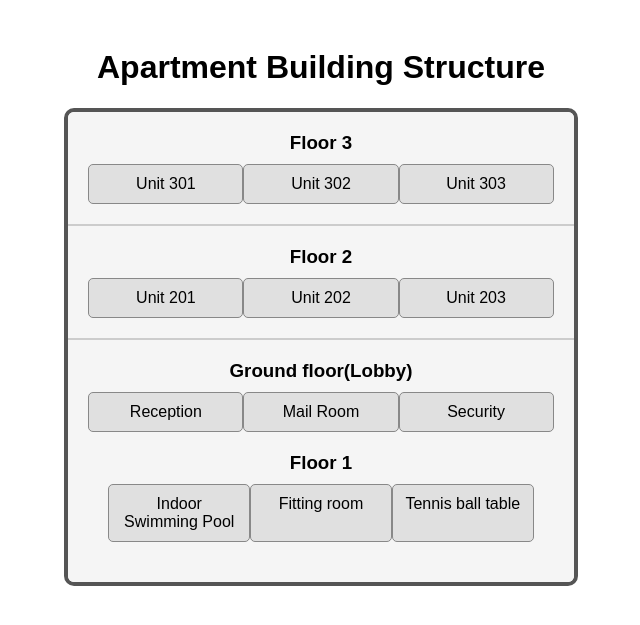
After one commit to wyy-07-git/Selflearning_assignment, a PHP site: page /building.html in a window 1280 px wide. The commit adds this page. Shown: the top 625 px of the page, without its empty margins (319-959 px from the left). Run offline with PHP 8.4, Linux system fonts and the light colour scheme.

Commit message:
finish for strong rating attempt 1

```diff
--- /dev/null
+++ b/public/building.html
@@ -0,0 +1,81 @@
+<!DOCTYPE html>
+<html lang="en">
+  <head>
+    <meta charset="UTF-8" />
+    <meta name="viewport" content="width=device-width, initial-scale=1.0" />
+    <title>Apartment Building Structure</title>
+    <style>
+      body {
+        font-family: Arial, sans-serif;
+        text-align: center;
+        padding: 20px;
+      }
+      .building {
+        display: inline-block;
+        border: 4px solid #555;
+        border-radius: 10px;
+        overflow: hidden;
+      }
+      .floor {
+        border-bottom: 2px solid #ccc;
+        padding: 20px;
+        background-color: #f5f5f5;
+      }
+      .floor:last-child {
+        border-bottom: none;
+      }
+      .floor h3 {
+        margin: 0;
+      }
+      .unit {
+        margin-top: 10px;
+        display: flex;
+        justify-content: space-around;
+      }
+      .room {
+        border: 1px solid #888;
+        padding: 10px;
+        width: 30%;
+        background-color: #e0e0e0;
+        border-radius: 5px;
+      }
+    </style>
+  </head>
+  <body>
+    <h1>Apartment Building Structure</h1>
+    <div class="building">
+      <div class="floor">
+        <h3>Floor 3</h3>
+        <div class="unit">
+          <div class="room">Unit 301</div>
+          <div class="room">Unit 302</div>
+          <div class="room">Unit 303</div>
+        </div>
+      </div>
+      <div class="floor">
+        <h3>Floor 2</h3>
+        <div class="unit">
+          <div class="room">Unit 201</div>
+          <div class="room">Unit 202</div>
+          <div class="room">Unit 203</div>
+        </div>
+      </div>
+      <div class="floor">
+        <h3>Ground floor(Lobby)</h3>
+        <div class="unit">
+          <div class="room">Reception</div>
+          <div class="room">Mail Room</div>
+          <div class="room">Security</div>
+        </div>
+        <div class="floor">
+          <h3>Floor 1</h3>
+          <div class="unit">
+            <div class="room">Indoor Swimming Pool</div>
+            <div class="room">Fitting room</div>
+            <div class="room">Tennis ball table</div>
+          </div>
+        </div>
+      </div>
+    </div>
+  </body>
+</html>
--- a/public/index.html
+++ b/public/index.html
@@ -44,7 +44,8 @@
         <li class="text">
           <a href="/report.html" class="link">Report a fault</a>
         </li>
-        <li class="text">View building structure</li>
+        <li class="text">
+          <a href = '/building.html' class = 'link'>View building structure</li></a>
       </ul>
     </div>
     <footer>
--- a/public/style.css
+++ b/public/style.css
@@ -103,3 +103,7 @@ header {
 .pool:hover {
     background: #2980b9;
 }
+
+.text_botton {
+  background: #f9f9f9d7;
+}
```
Also changed, not shown: public/upgrade.html (+4 -4 lines), vercel.json.
